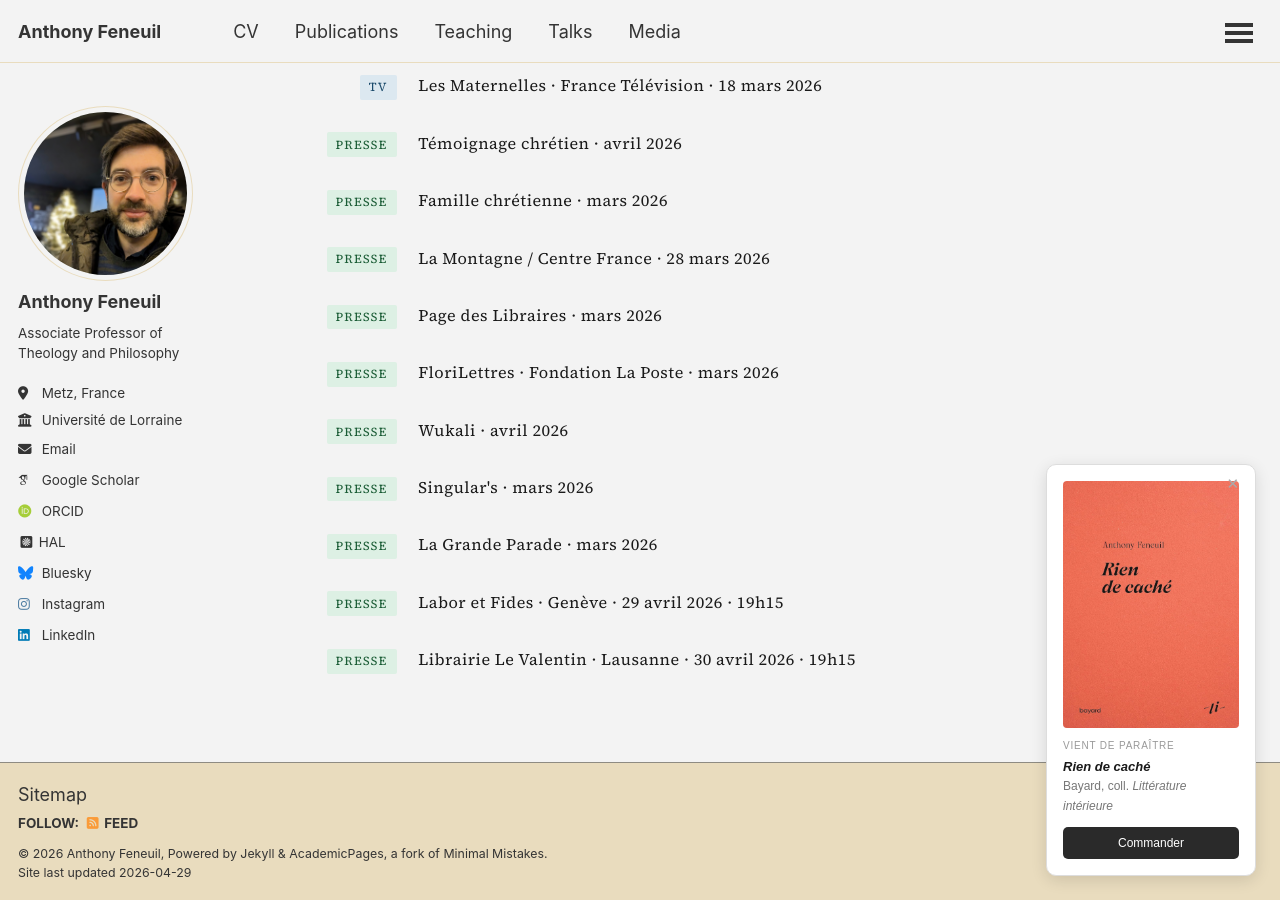
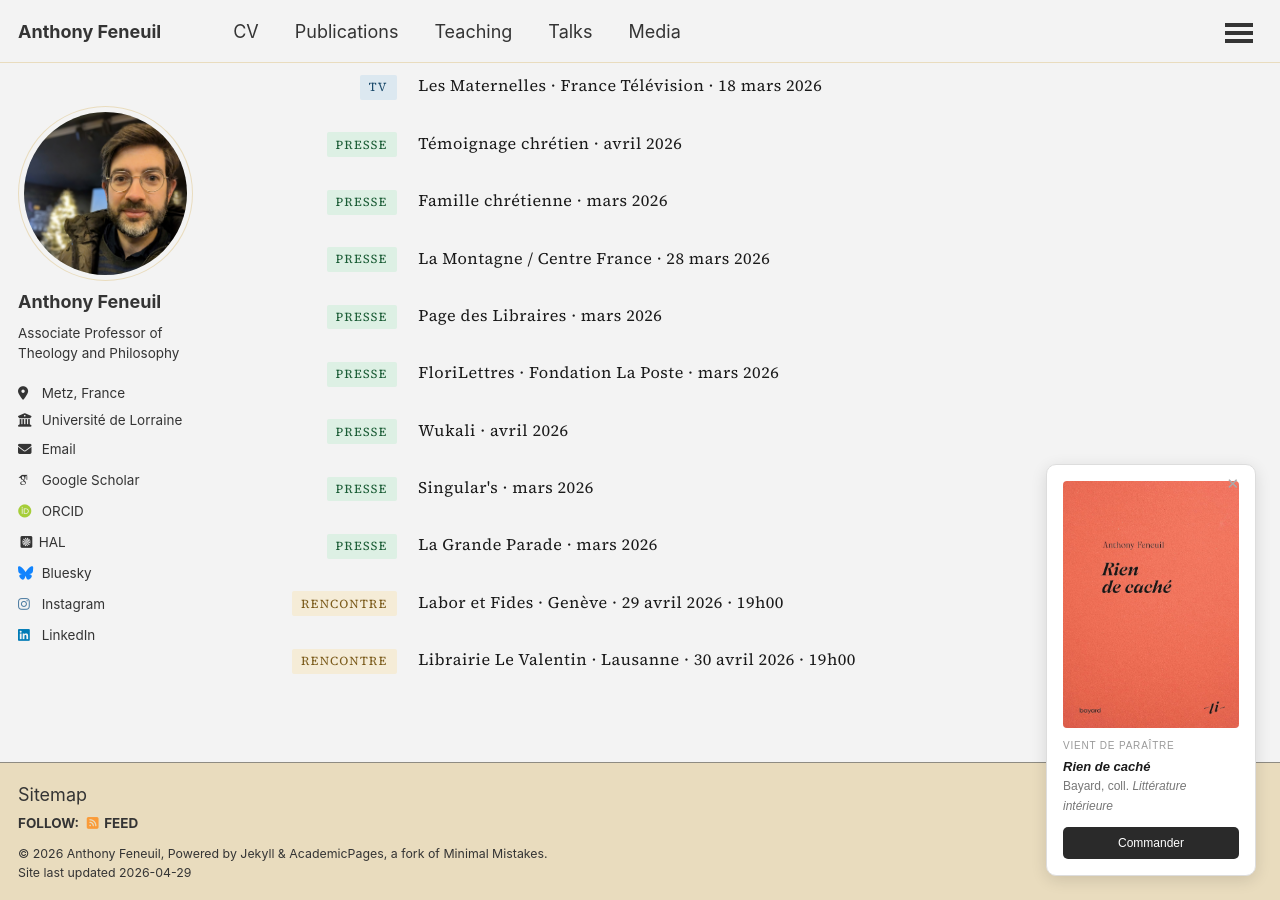
Before and after one commit to anfnl/anfnl.github.io, a Jekyll site: the page built from _pages/rien-de-cache.md, in a window 1280 px wide and 900 px high, scrolled down 573 px. Built offline with Jekyll 4.4.1, drawn with Linux system fonts in a browser that asks for light colours; some web fonts are replaced; a script that is not in the unit is left out.

Commit message:
Update rien-de-cache.md

```diff
--- a/_pages/rien-de-cache.md
+++ b/_pages/rien-de-cache.md
@@ -124,14 +124,14 @@ author_profile: true
 </div>
 
 <div class="rdc-item">
-<div class="rdc-tag-col"><span class="rdc-tag tag-presse">Presse</span></div>
-<div class="rdc-item-body"><p class="rdc-item-source"><a href="https://www.laboretfides.com/event/anthony-feneuil-presente-rien-de-cache-chez-labor-et-fides-geneve/" target="_blank">Labor et Fides · Genève · 29 avril 2026 · 19h15</a></p></div>
+<div class="rdc-tag-col"><span class="rdc-tag tag-event">Rencontre</span></div>
+<div class="rdc-item-body"><p class="rdc-item-source"><a href="https://www.laboretfides.com/event/anthony-feneuil-presente-rien-de-cache-chez-labor-et-fides-geneve/" target="_blank">Labor et Fides · Genève · 29 avril 2026 · 19h00</a></p></div>
 </div>
 
 
 <div class="rdc-item">
-<div class="rdc-tag-col"><span class="rdc-tag tag-presse">Presse</span></div>
-<div class="rdc-item-body"><p class="rdc-item-source"><a href="https://www.laboretfides.com/event/anthony-feneuil-presente-rien-de-cache-librairie-valentin-lausanne/" target="_blank">Librairie Le Valentin · Lausanne · 30 avril 2026 · 19h15</a></p></div>
+<div class="rdc-tag-col"><span class="rdc-tag tag-event">Rencontre</span></div>
+<div class="rdc-item-body"><p class="rdc-item-source"><a href="https://www.laboretfides.com/event/anthony-feneuil-presente-rien-de-cache-librairie-valentin-lausanne/" target="_blank">Librairie Le Valentin · Lausanne · 30 avril 2026 · 19h00</a></p></div>
 </div>
 
 </div>
```
